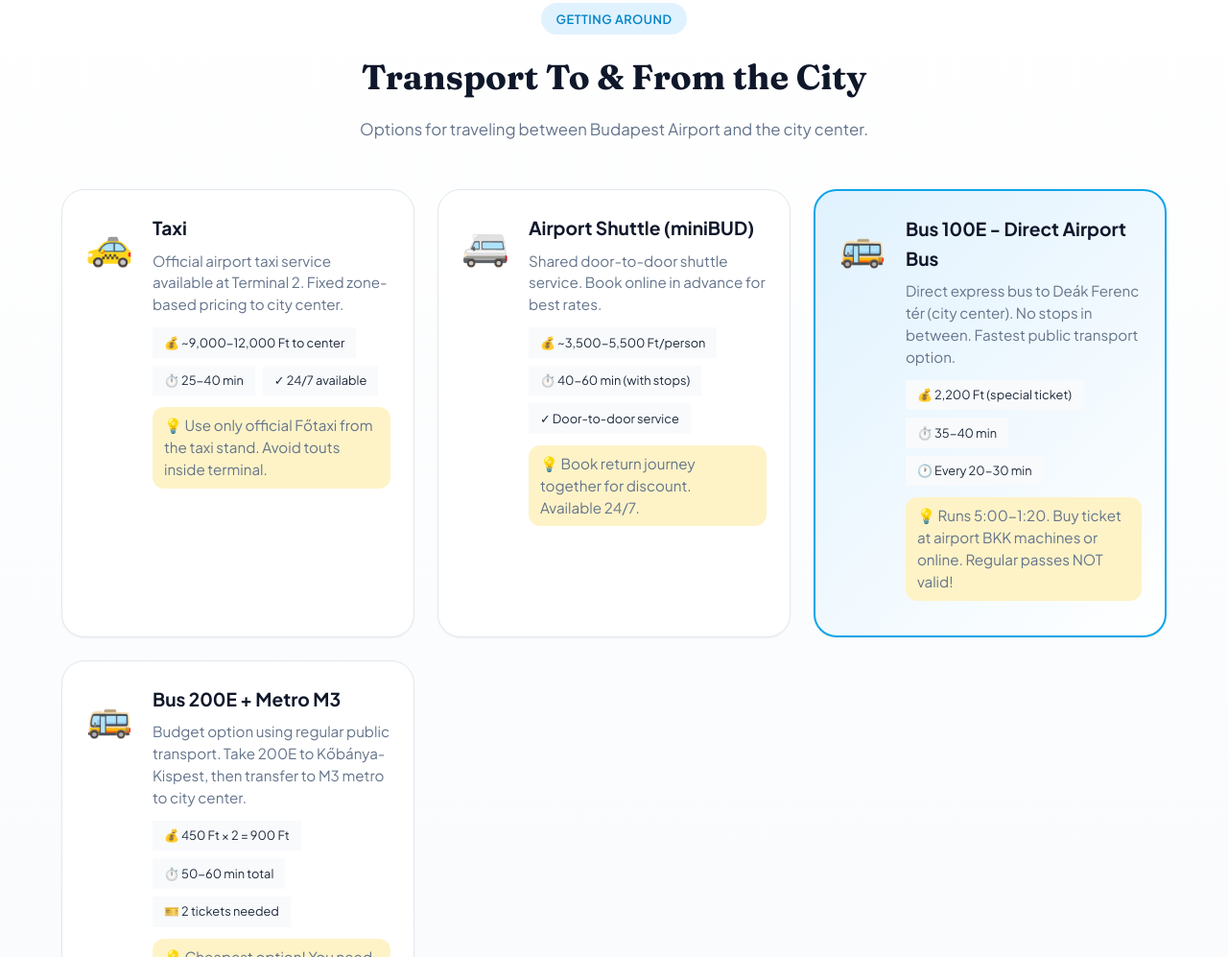
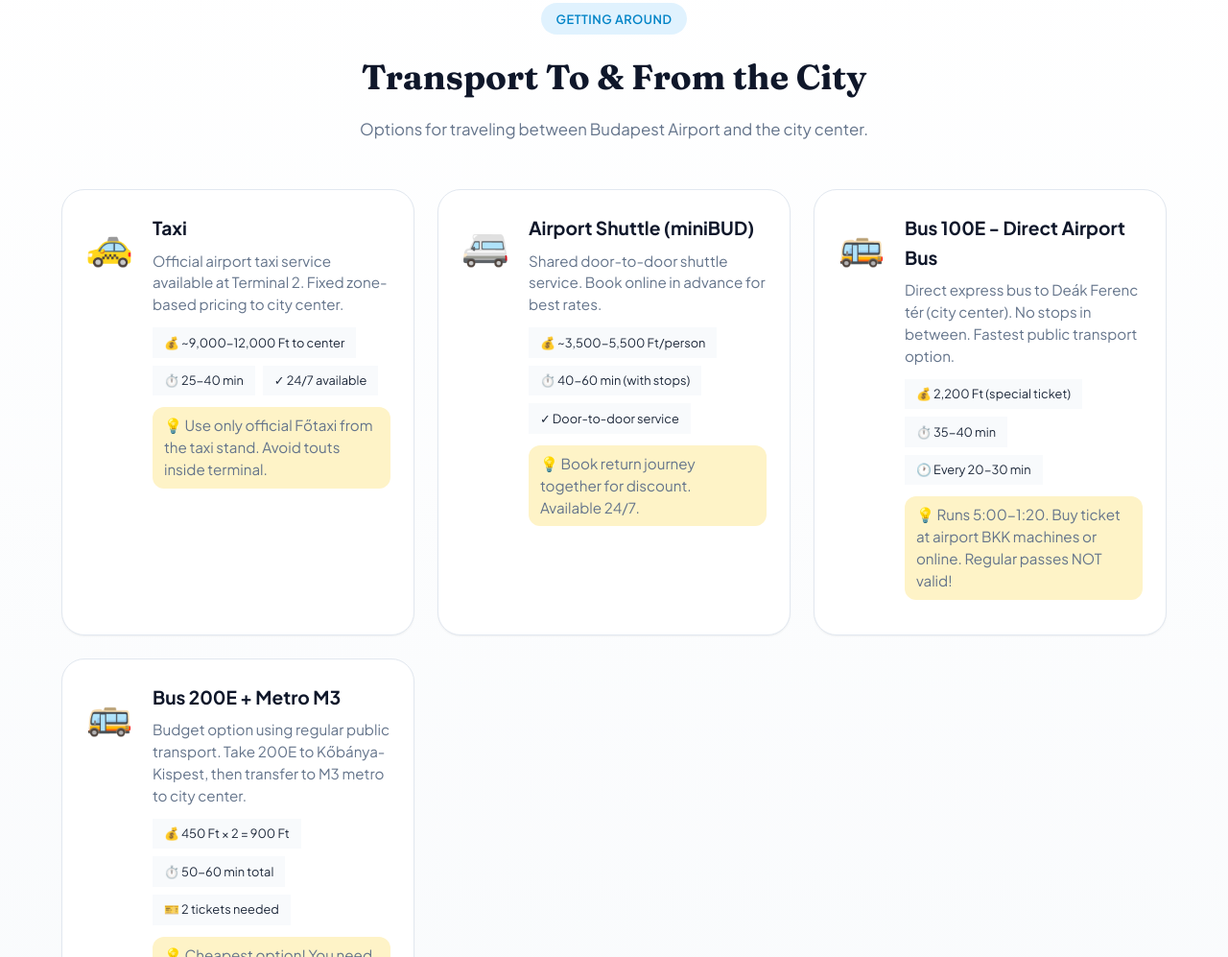
Before and after one commit to Dremoxt/parkbud, a plain HTML site: page index.html in a window 1280 px wide. Shown: the part 6805-7802 px from the top of the page at 96% size. Drawn offline with Linux system fonts and the light colour scheme.

Commit message:
Update index.html

```diff
--- a/index.html
+++ b/index.html
@@ -3231,7 +3231,7 @@
                 </div>
             </div>
 
-            <div class="transport-card highlight">
+            <div class="transport-card">
                 <div class="transport-icon">🚌</div>
                 <div class="transport-content">
                     <h3>Bus 100E - Direct Airport Bus</h3>
```
